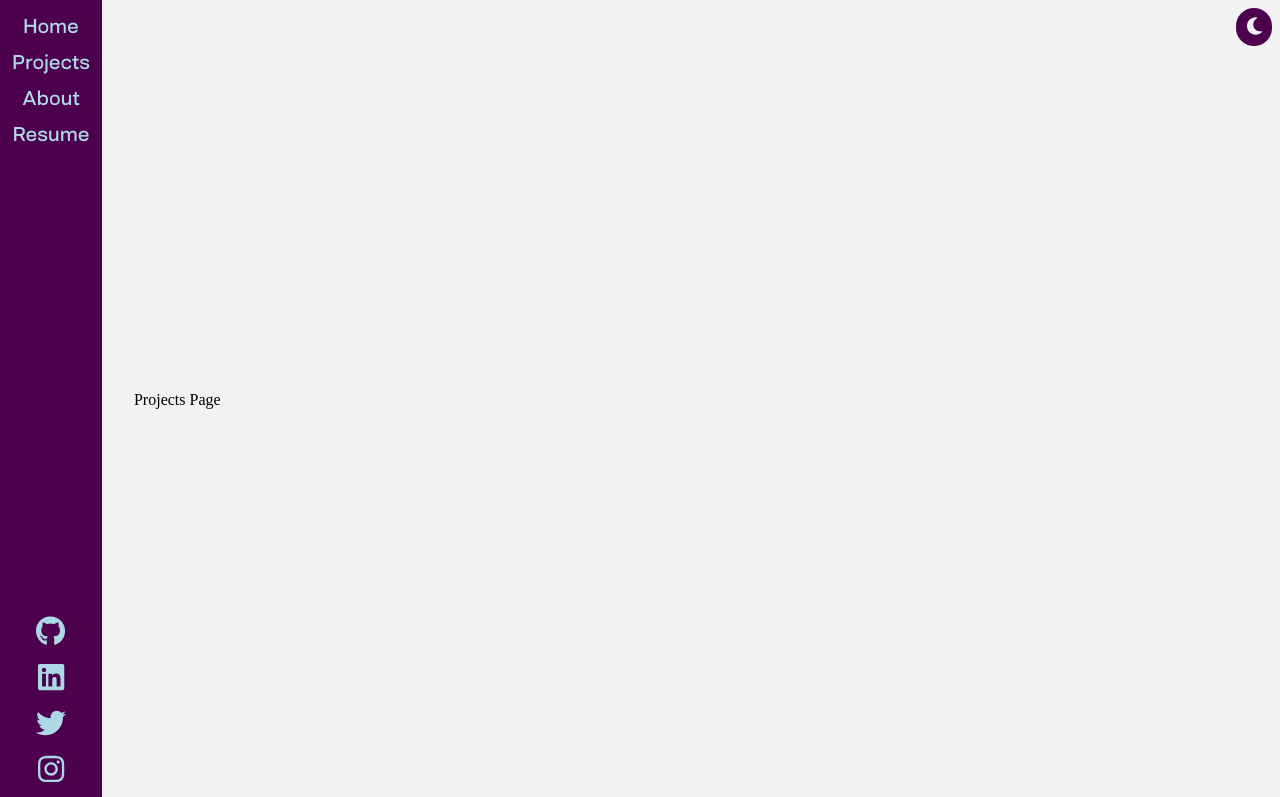
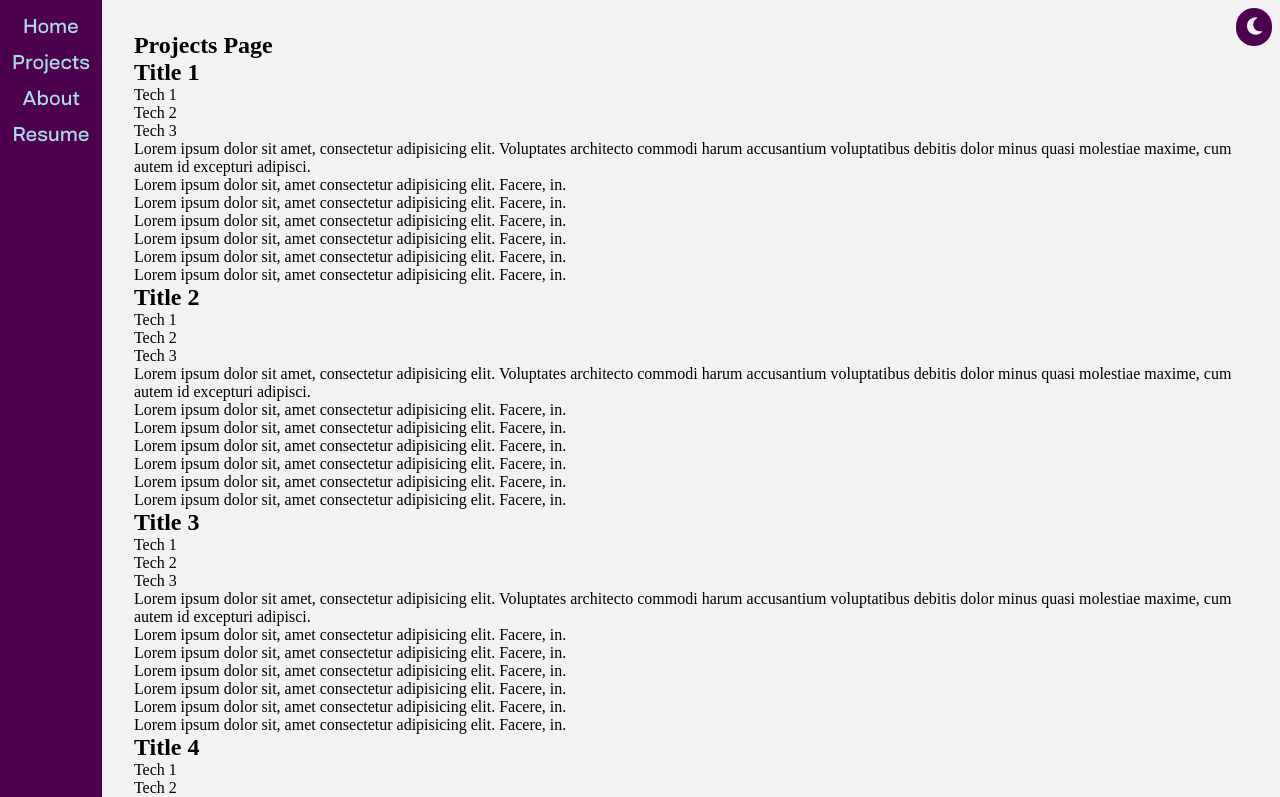
Before and after one commit to franco-ortega/portfolio-two, a Next.js app: page /projects in a window 1280 px wide. Shown: the top 797 px of the page. Built offline with nearby package versions, Linux system fonts and the light colour scheme.

Commit message:
create projects page

```diff
--- a/pages/projects.js
+++ b/pages/projects.js
@@ -1,3 +1,5 @@
-export default function Projects() {
-  return <div>Projects Page</div>;
+import Projects from '../components/projects/Projects';
+
+export default function ProjectsPage() {
+  return <Projects />;
 }
```
